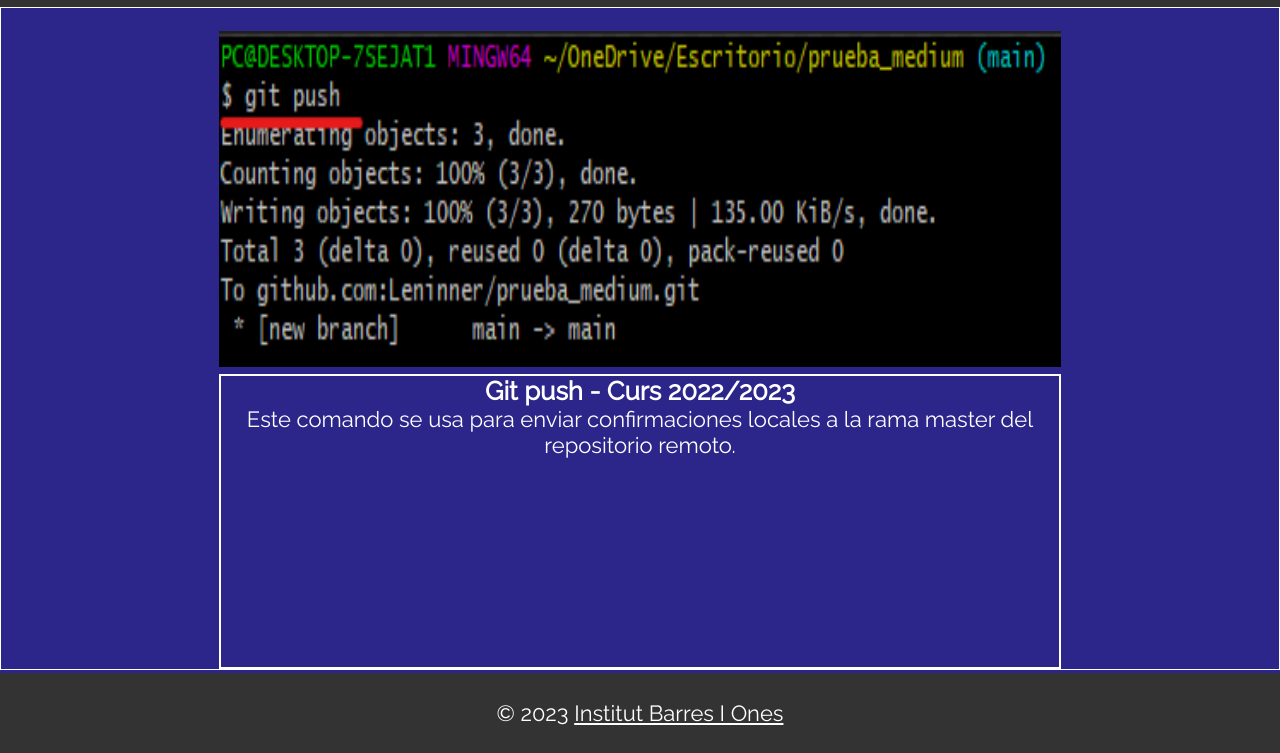
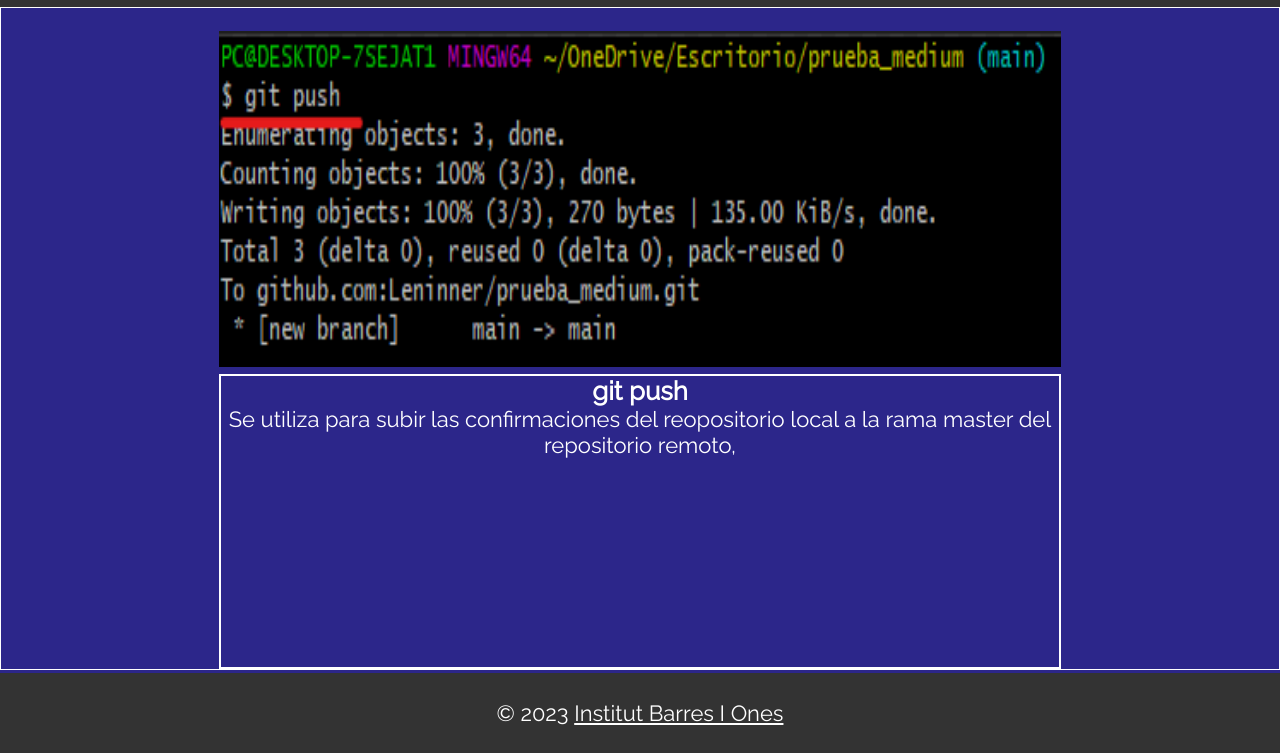
Before and after one commit to LidiaPerezDiaz/UF2_M8_GitHub_2023, a plain HTML site: page pages/Lautaro_Rodriguez.html in a window 1280 px wide. Shown: the part 73-826 px from the top of the page. Drawn offline with Linux system fonts and the light colour scheme; files that its build step writes are made by us from their sources.

Commit message:
afegit_Lautaro_R

```diff
--- a/pages/Lautaro_Rodriguez.html
+++ b/pages/Lautaro_Rodriguez.html
@@ -6,7 +6,7 @@
     <meta name="viewport" content="width=device-width, initial-scale=1.0">
     <title>GitHub_UF2_P4_2023</title>
     <meta name="author" content="Lidia Perez"/>
-    <link rel="stylesheet" href="css/main.css"/>
+    <link rel="stylesheet" href="../css/main.css"/>
     <link href="https://fonts.googleapis.com/css?family=Raleway" rel="stylesheet">
 </head>
 <body>
@@ -18,8 +18,8 @@
                 <img src="../img/git_push_.png">
         </div>
         <div class="texto1">
-                <h3>Git push - Curs 2022/2023</h3>
-                <p>Este comando se usa para enviar confirmaciones locales a la rama master del repositorio remoto.</p>
+                <h3>git push</h3>
+                <p>Se utiliza para subir las confirmaciones del reopositorio local a la rama master del repositorio remoto,</p>
         </div>
     </div>
     <footer id="main-footer">
```
